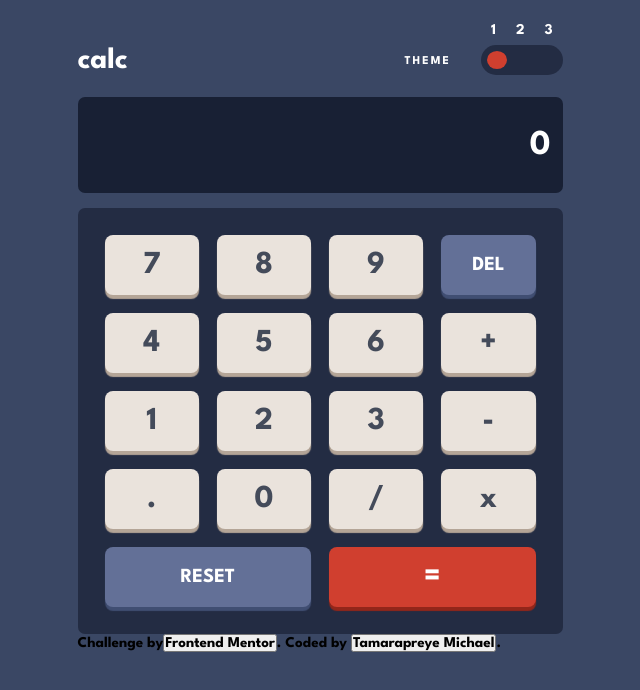
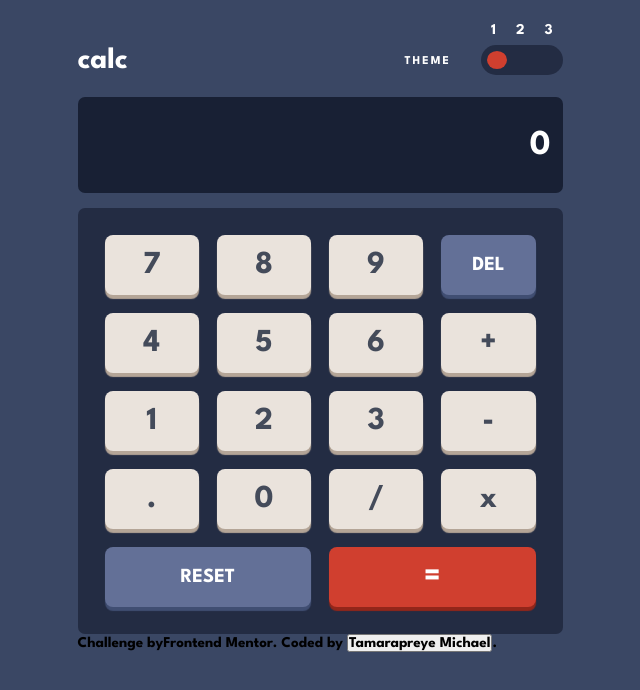
Before and after one commit to Tamarapreye-M/calculator_app, a React (Create React App) app: page / in a window 1280 px wide. Shown: the top 690 px of the page, without its empty margins (320-960 px from the left). Built offline with nearby package versions, Linux system fonts and the light colour scheme.

Commit message:
footer modified

```diff
--- a/src/components/Footer.js
+++ b/src/components/Footer.js
@@ -4,7 +4,7 @@ const Footer = () => {
 	return (
 		<footer className="attribution">
 			Challenge by
-			<button>Frontend Mentor</button>. Coded by{" "}
+			<span>Frontend Mentor</span>. Coded by{" "}
 			<button>Tamarapreye Michael</button>.
 		</footer>
 	);
```
